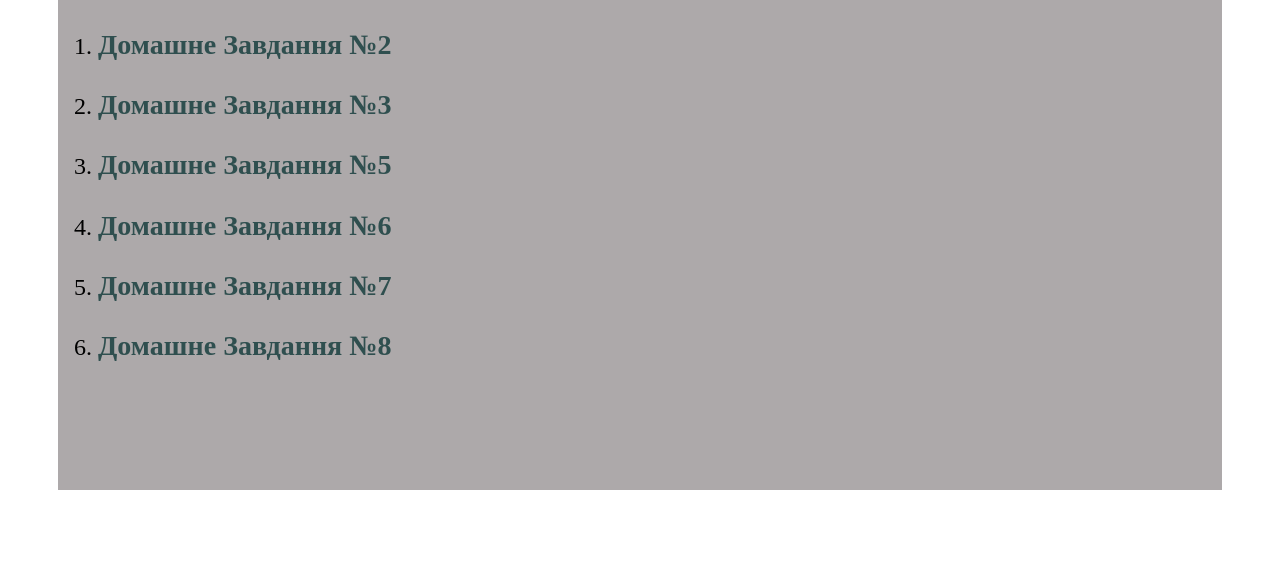
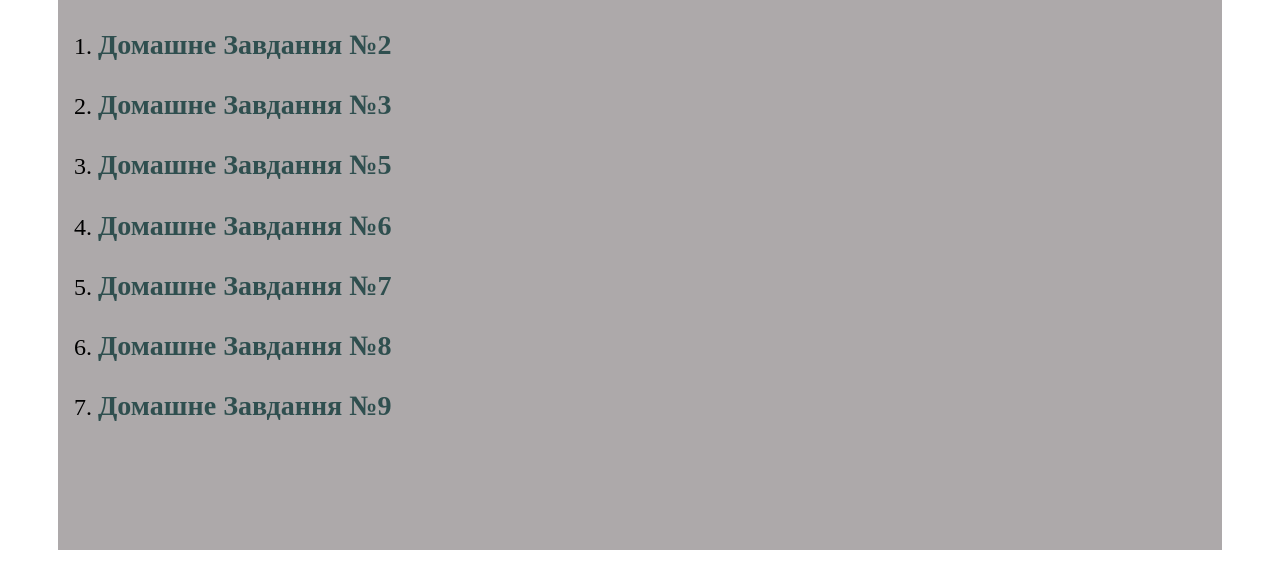
Before and after one commit to LosievIvan/Course-JS-2025, a plain HTML site: page index.html in a window 1280 px wide. Shown: the part 188-776 px from the top of the page. Drawn offline with Linux system fonts and the light colour scheme.

Commit message:
Update index.html

```diff
--- a/index.html
+++ b/index.html
@@ -45,6 +45,11 @@
 							<h3 class="main__subtitle">Домашне Завдання №8</h3>
 						</a>
 					</li>
+					<li class="main__item">
+						<a class="main__link" target="_blank" href="Lesson-9/index.html">
+							<h3 class="main__subtitle">Домашне Завдання №9</h3>
+						</a>
+					</li>
 				</ol>
 			</div>
 		</div>
```
